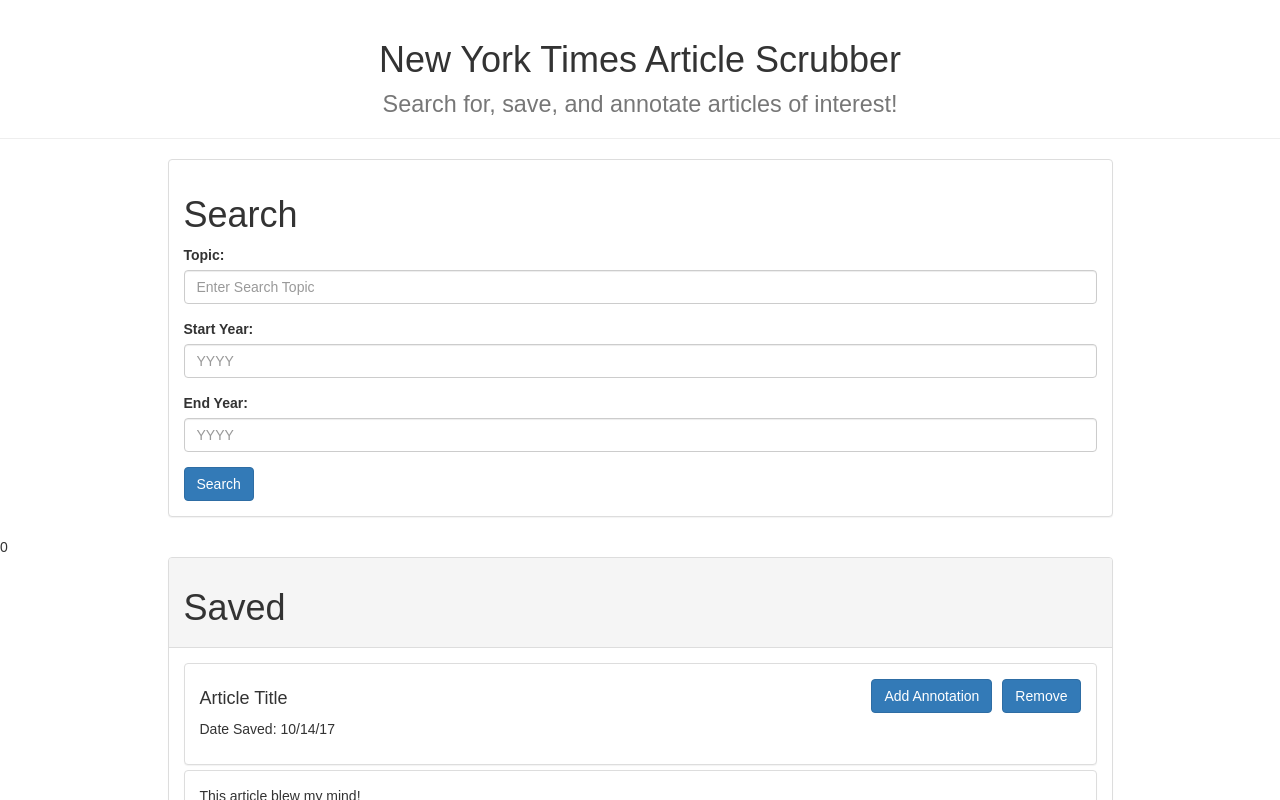
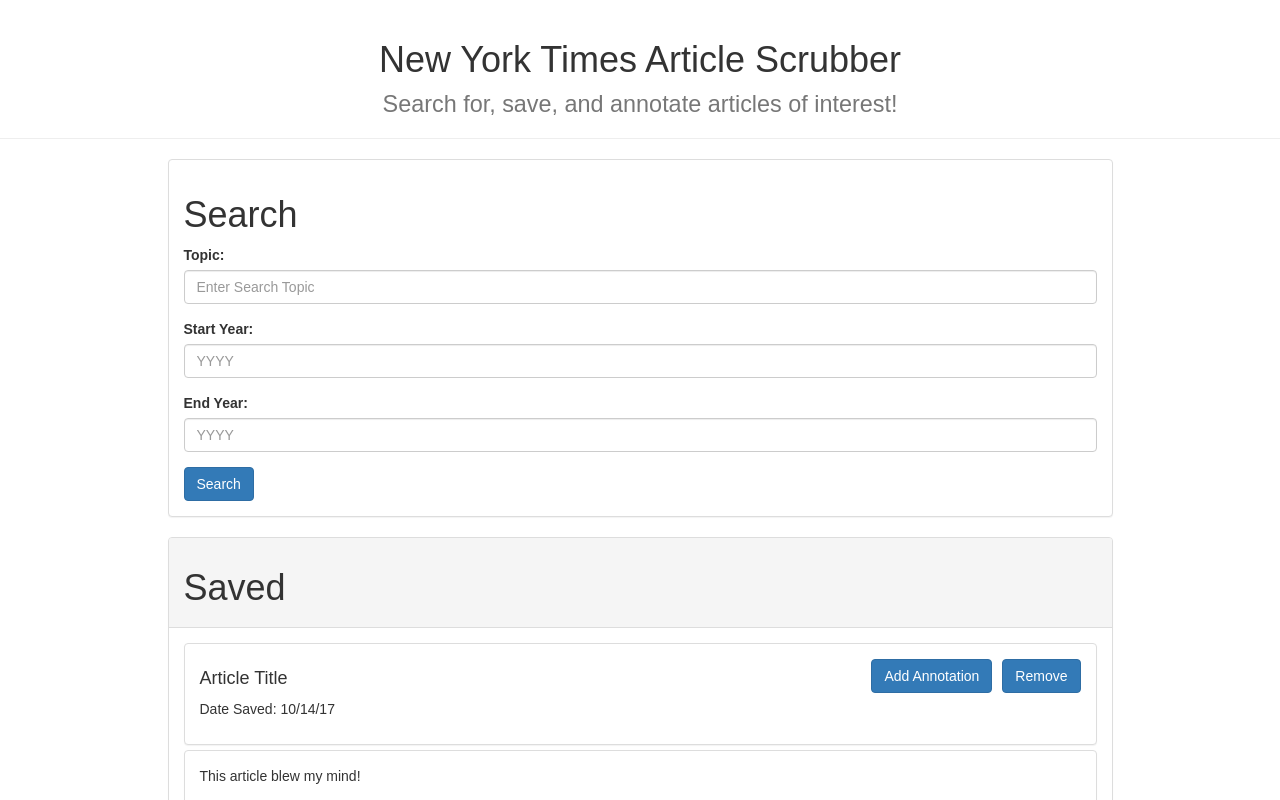
Before and after one commit to daveid77/nyt-react, a React (Create React App) app in the folder client/: page / in a window 1280 px wide. Shown: the top 800 px of the page. Built offline with nearby package versions, Linux system fonts and the light colour scheme.

Commit message:
fix bug with Results conditional not having '>0'

```diff
--- a/client/src/components/Search/Search.js
+++ b/client/src/components/Search/Search.js
@@ -102,7 +102,7 @@
           </div>
 
         {/* ONLY RENDERS RESULTS COMPONENT WHEN RESULTS STATE NOT EMPTY */}
-        {this.state.results.length &&
+        {this.state.results.length > 0 &&
           <Results results={this.state.results} handleSave={this.handleSave} />
         }
 
```
